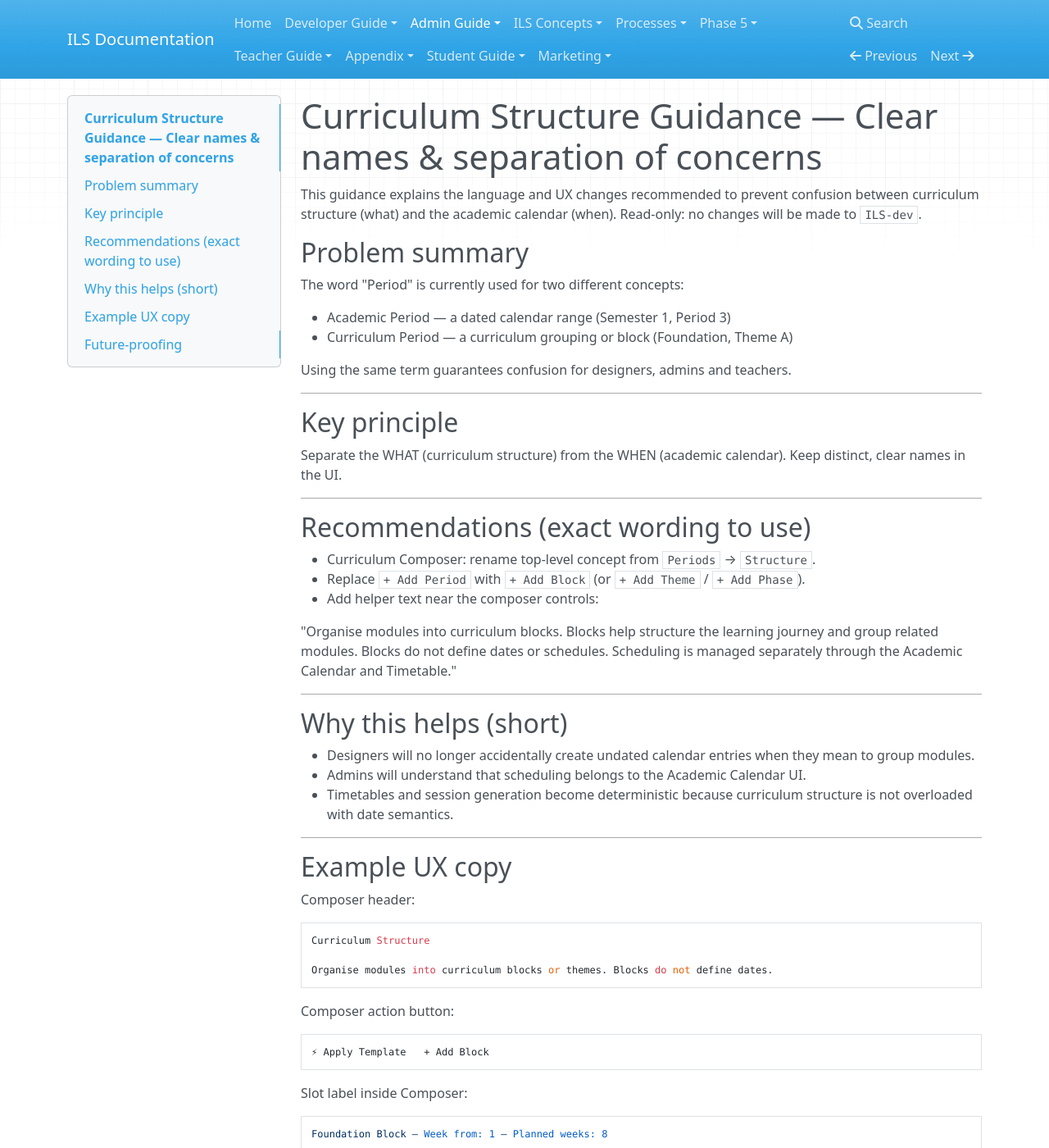
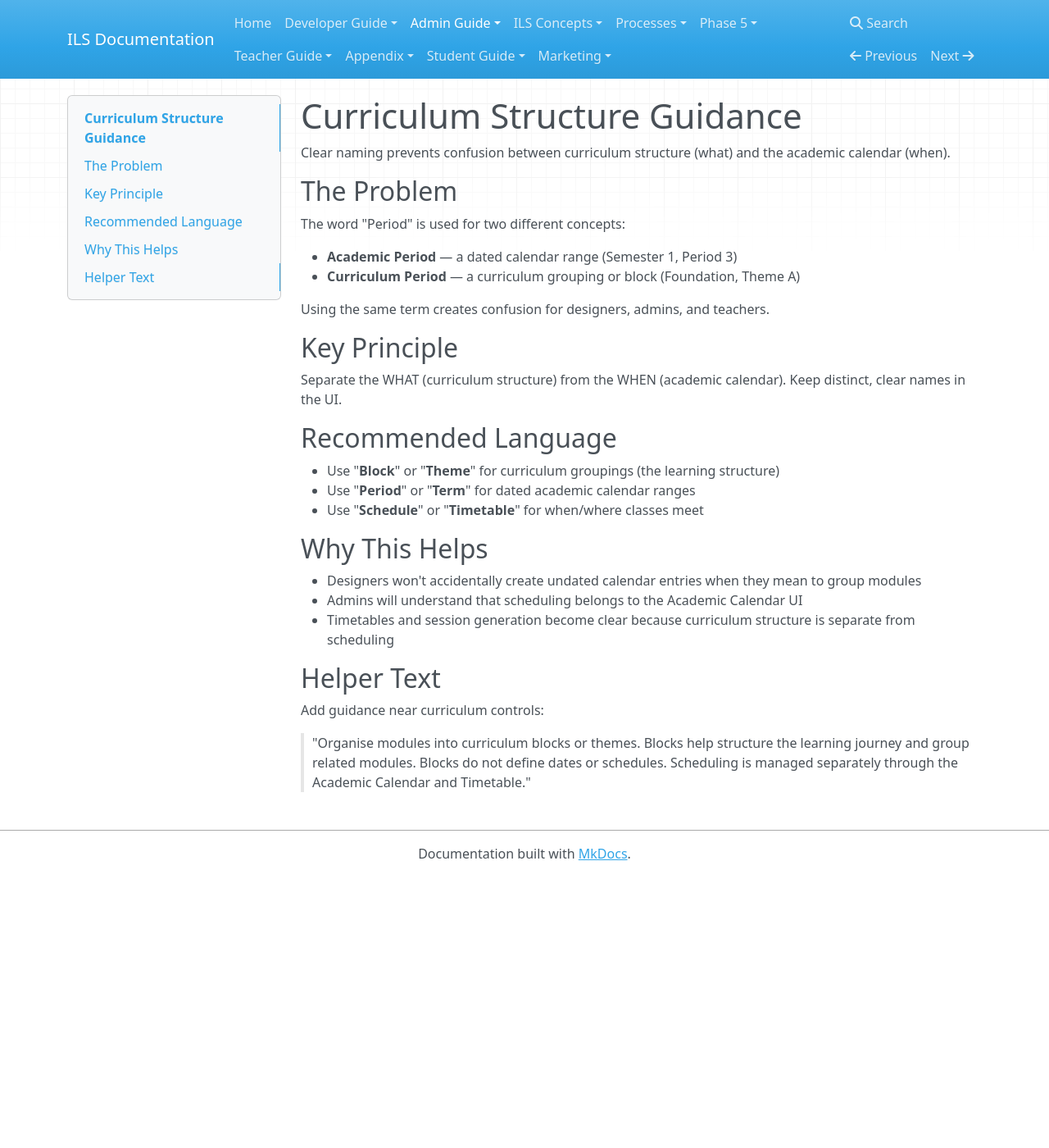
Before and after one commit to Maestrocop/ILS-doc, an MkDocs documentation site: the page built from docs/admin/curriculum-structure-guidance.md, in a window 1280 px wide and 1400 px high. Shown: the whole window at 82% size. Built offline with MkDocs 1.6.1, drawn with Linux system fonts in a browser that asks for light colours; nearby versions of some CDN libraries; some of the changed text lies outside the part shown.

Commit message:
Docs: remove technical content from curriculum-composer-guide, curriculum-structure-guidance, periods-playbook, progression-review-design

````diff
--- a/docs/admin/curriculum-structure-guidance.md
+++ b/docs/admin/curriculum-structure-guidance.md
@@ -1,70 +1,34 @@
-# Curriculum Structure Guidance — Clear names & separation of concerns
+# Curriculum Structure Guidance
 
-This guidance explains the language and UX changes recommended to prevent confusion between curriculum structure (what) and the academic calendar (when). Read-only: no changes will be made to `ILS-dev`.
+Clear naming prevents confusion between curriculum structure (what) and the academic calendar (when).
 
-## Problem summary
+## The Problem
 
-The word "Period" is currently used for two different concepts:
+The word "Period" is used for two different concepts:
 
-- Academic Period — a dated calendar range (Semester 1, Period 3)
-- Curriculum Period — a curriculum grouping or block (Foundation, Theme A)
+- **Academic Period** — a dated calendar range (Semester 1, Period 3)
+- **Curriculum Period** — a curriculum grouping or block (Foundation, Theme A)
 
-Using the same term guarantees confusion for designers, admins and teachers.
+Using the same term creates confusion for designers, admins, and teachers.
 
----
-
-## Key principle
+## Key Principle
 
 Separate the WHAT (curriculum structure) from the WHEN (academic calendar). Keep distinct, clear names in the UI.
 
----
+## Recommended Language
 
-## Recommendations (exact wording to use)
+- Use "**Block**" or "**Theme**" for curriculum groupings (the learning structure)
+- Use "**Period**" or "**Term**" for dated academic calendar ranges
+- Use "**Schedule**" or "**Timetable**" for when/where classes meet
 
-- Curriculum Composer: rename top-level concept from `Periods` → `Structure`.
-- Replace `+ Add Period` with `+ Add Block` (or `+ Add Theme` / `+ Add Phase`).
-- Add helper text near the composer controls:
+## Why This Helps
 
-  "Organise modules into curriculum blocks. Blocks help structure the learning journey and group related modules. Blocks do not define dates or schedules. Scheduling is managed separately through the Academic Calendar and Timetable."
+- Designers won't accidentally create undated calendar entries when they mean to group modules
+- Admins will understand that scheduling belongs to the Academic Calendar UI
+- Timetables and session generation become clear because curriculum structure is separate from scheduling
 
----
+## Helper Text
 
-## Why this helps (short)
+Add guidance near curriculum controls:
 
-- Designers will no longer accidentally create undated calendar entries when they mean to group modules.
-- Admins will understand that scheduling belongs to the Academic Calendar UI.
-- Timetables and session generation become deterministic because curriculum structure is not overloaded with date semantics.
-
----
-
-## Example UX copy
-
-Composer header:
-
-```
-Curriculum Structure
-
-Organise modules into curriculum blocks or themes. Blocks do not define dates.
-```
-
-Composer action button:
-
-```
-⚡ Apply Template   + Add Block
-```
-
-Slot label inside Composer:
-
-```
-Foundation Block — Week from: 1 — Planned weeks: 8
-```
-
----
-
-## Future-proofing
-
-If in future a block needs to map to multiple academic periods (e.g., Foundation Block runs in Period-1 + Period-2), this mapping should live in a separate assignment step or in the Timetable generator; do not change the curriculum structure when the schedule changes.
-
----
-
-If you want, I will add a short visual mockup (PNG or ASCII) demonstrating the revised Composer UI and the helper text. I will not modify `ILS-dev` — only update docs in `ILS-doc`.
+> "Organise modules into curriculum blocks or themes. Blocks help structure the learning journey and group related modules. Blocks do not define dates or schedules. Scheduling is managed separately through the Academic Calendar and Timetable."
````
Also changed, not shown: docs/admin/curriculum-composer-guide.md (added, +65 -0 lines), docs/admin/periods-playbook.md (added, +43 -0 lines), docs/admin/progression-review-design.md (added, +48 -0 lines).
